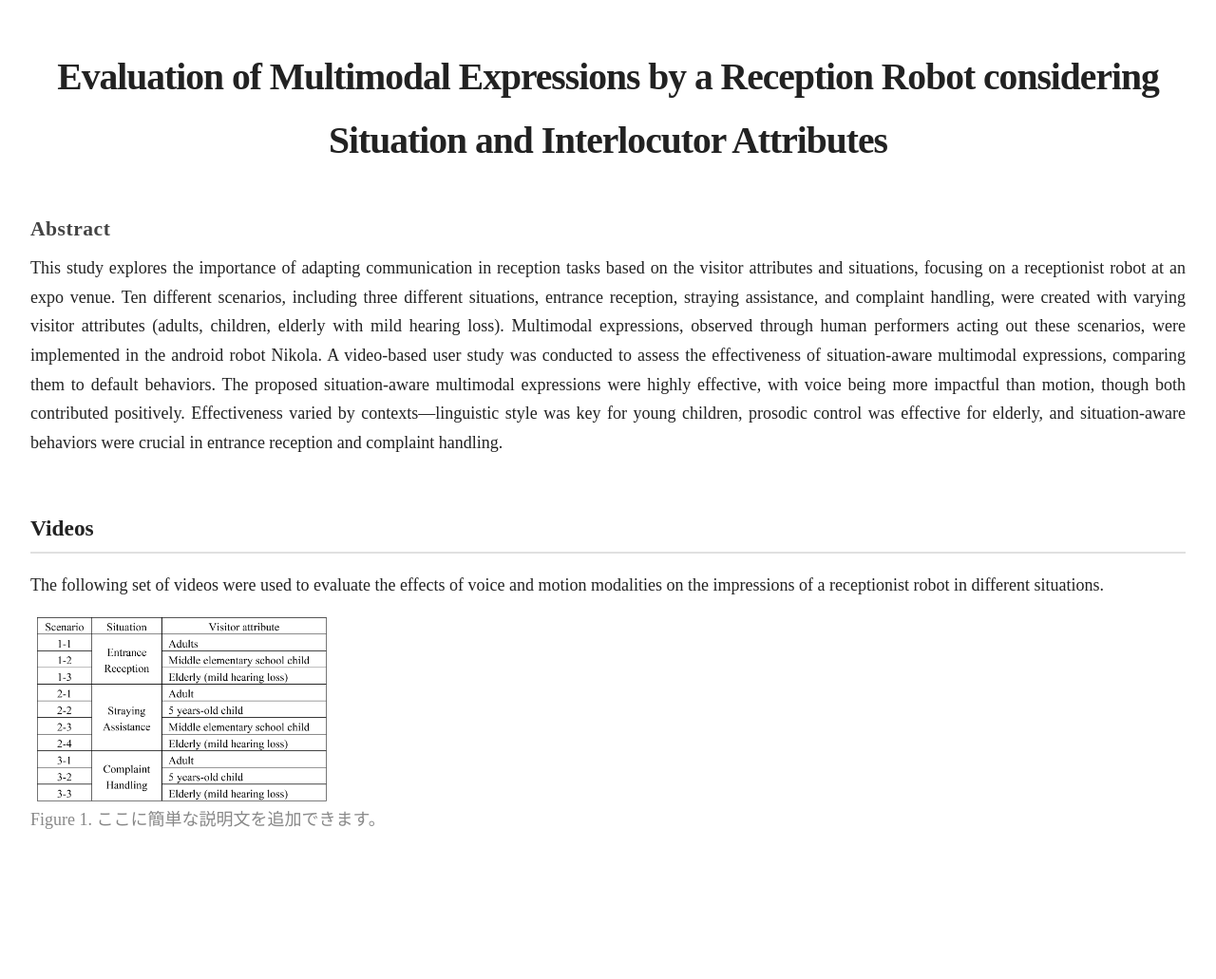
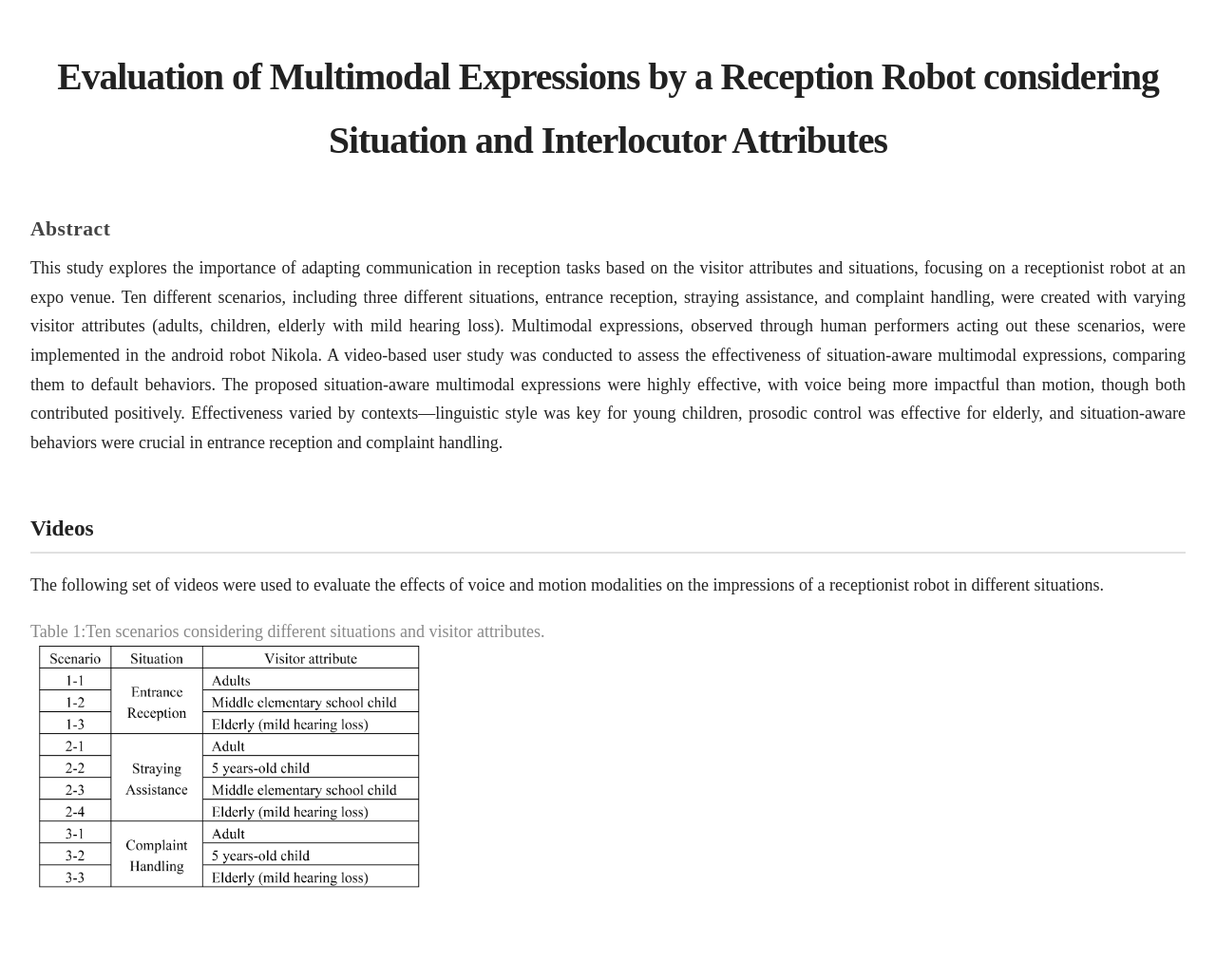
Before and after one commit to TaikiYano0311/uketuke2025, a plain HTML site: page index.html in a window 1280 px wide. Shown: the top 1031 px of the page at 95% size. Drawn offline with Linux system fonts and the light colour scheme.

Commit message:
table resize1

```diff
--- a/index.html
+++ b/index.html
@@ -241,14 +241,15 @@
                 -->
                 <div class="image-canvas" style="min-height:360px;">
                 <!-- ここをプログラムで更新します（src、left/top/width/heightなど） -->
+                 <!-- <div class="caption">Table 1:Ten scenarios considering different situations and visitor attributes. </div> -->
+                 <div class="caption">Table 1:Ten scenarios considering different situations and visitor attributes. </div>
                     <img
                         src="./table1.png"
                         alt="table"
                         class="placed-image"
-                        style="left:50%; top:50%; width:320px; height:auto;"
+                        style="left:60px; top:60px; width:420px; height:auto;"
                     />
                     <!-- リサイズハンドルはスクリプトで自動生成されます -->
-                    <div class="caption">Figure 1. ここに簡単な説明文を追加できます。</div>
                 </div>
             </div>
 
```
